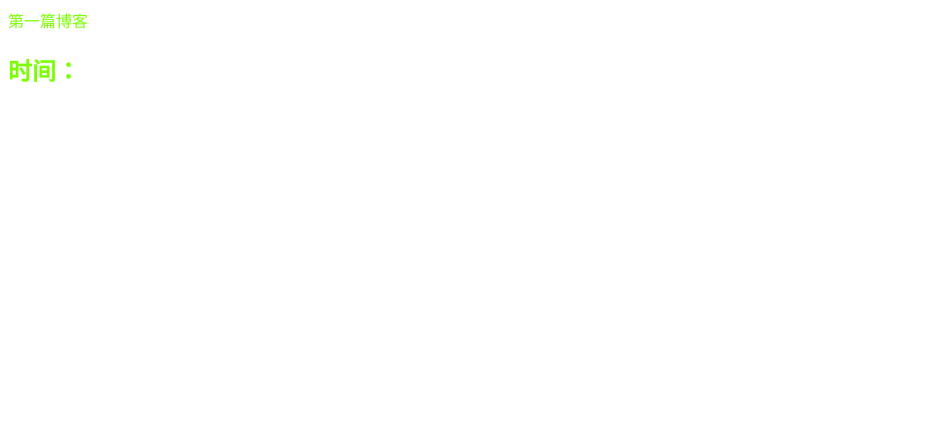
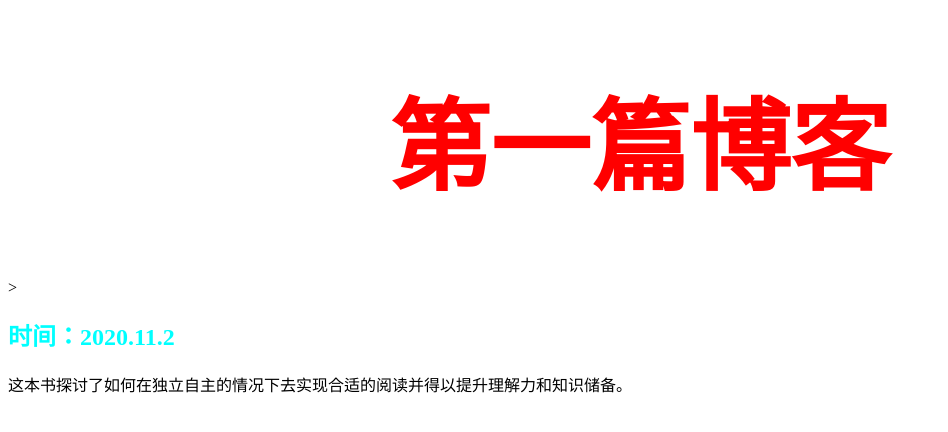
Before and after one commit to Oceanblus/blog, a plain HTML site: page index.html in a window 1280 px wide. Shown: the whole page, without its empty margins (0-948 px from the left). Drawn offline with Linux system fonts and the light colour scheme.

Commit message:
Update index.html

```diff
--- a/index.html
+++ b/index.html
@@ -12,12 +12,18 @@
         </style>
         </head >
 <body>
-    <div style="color:#7bff00"
+    <div style="color:#ff0000">
 
         <h1 >第一篇博客  </h1 >
-        <h2>时间：    </h2>
-        <p > </p >
-        <p > </p >
-</div >
+        </div>>
+
+    <div style="color:#00ffff">
+        <h2>时间：2020.11.2 </h2>
+
+    </div>
+    <div style="color:#000000">
+        <p >这本书探讨了如何在独立自主的情况下去实现合适的阅读并得以提升理解力和知识储备。</p >
+        <p ></p >
+    </div >
 </body>
         </html >
```
